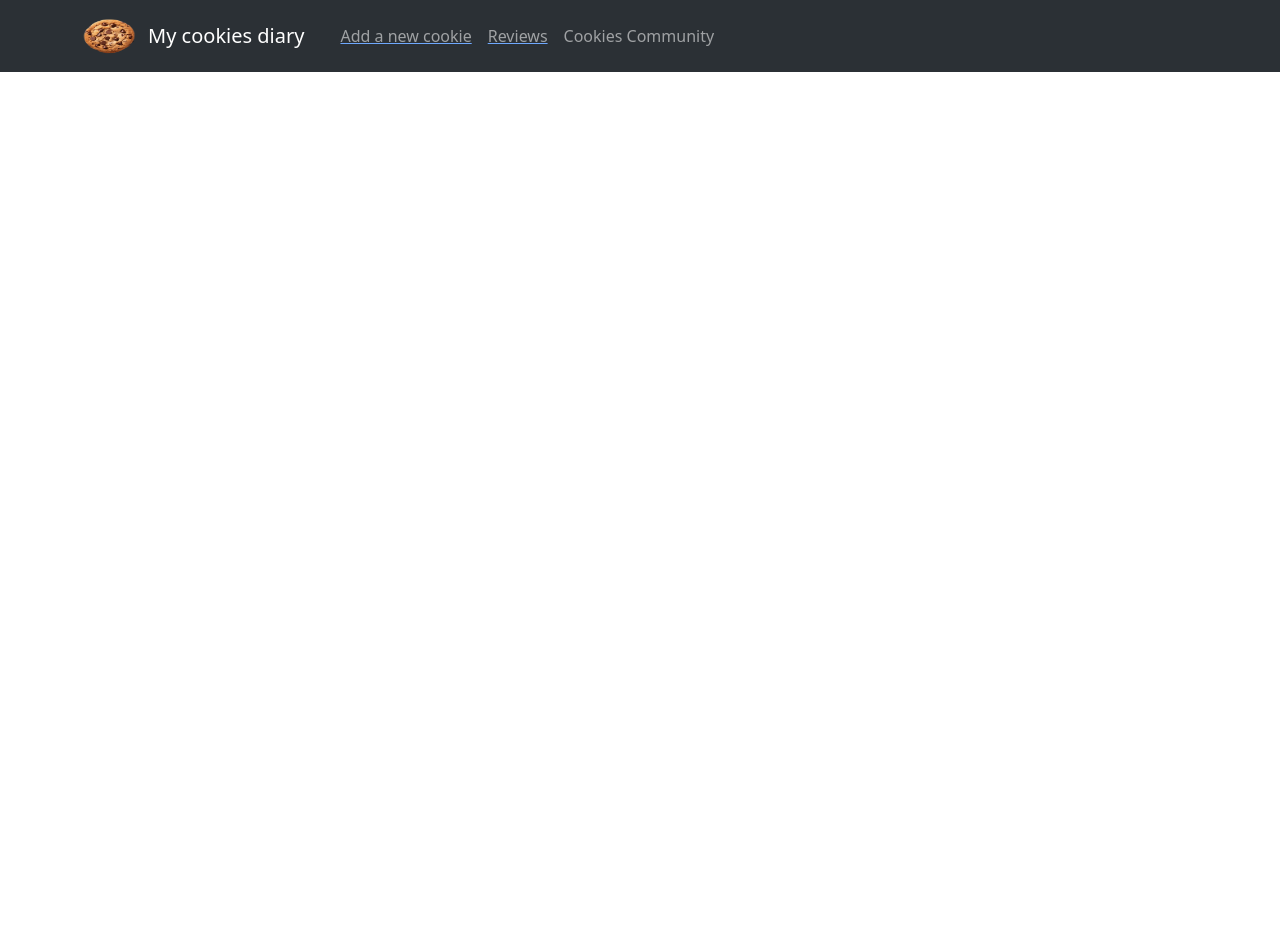
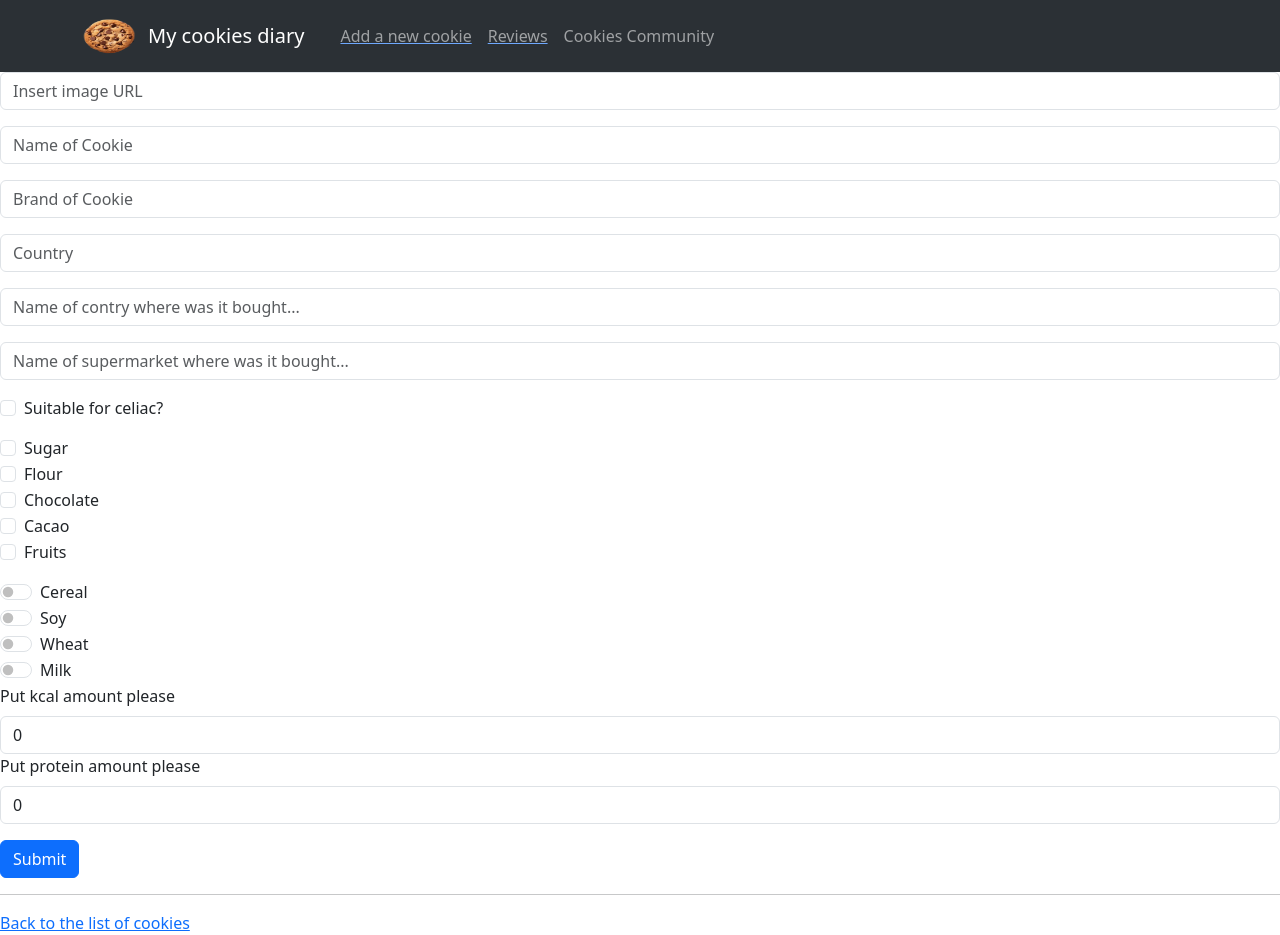
Before and after one commit to CristinaColomoiets/project_2-cookies-app-client, a React (Vite) app: page /cookie/edit/1 in a window 1280 px wide. Before the commit the page ends 800 px from the top, so only its background shows below. Built offline with nearby package versions, Linux system fonts and the light colour scheme; no server answers.

Commit message:
Fixed errors en Form component

```diff
--- a/src/components/CookieCard/CookieCard.jsx
+++ b/src/components/CookieCard/CookieCard.jsx
@@ -26,8 +26,6 @@ const CookieCard = ({ name, imageUrl, brand, id }) => {
                             </Link>
                         </Card.Body>
                     </Col>
-
-
                 </Row>
             </Container>
         </Card>
--- a/src/components/Navbar/Navbar.jsx
+++ b/src/components/Navbar/Navbar.jsx
@@ -28,7 +28,7 @@ const Navigation = () => {
                 <Navbar.Toggle aria-controls="basic-navbar-nav" />
                 <Navbar.Collapse id="basic-navbar-nav">
                     <Nav className="me-auto">
-                        <Link to={`/cookies/add-cookie`}>
+                        <Link to={`/cookie/add-cookie`}>
                             <Nav.Link href="#link" as='span'>Add a new cookie</Nav.Link>
                         </Link>
                         <Link to={`/reviews/all-reviews`}>
--- a/src/components/NewCookieForm/NewCookieForm.jsx
+++ b/src/components/NewCookieForm/NewCookieForm.jsx
@@ -71,8 +71,14 @@ const NewCookieForm = () => {
     const handleCookieFormSubmit = (event) => {
         event.preventDefault()
 
+        const fullCookieData = {
+            ...cookieData,
+            nutrients: nutrientsData,
+            allergen: allergenData
+        }
+
         axios
-            .post(`${API_URL}/cookies`, cookieData)
+            .post(`${API_URL}/cookie`, fullCookieData)
             .then(() => navigate('/'))
             .catch((err) => console.log(err))
 
@@ -82,9 +88,8 @@ const NewCookieForm = () => {
     return (
         <div className='NewCookieForm'>
             <Form onSubmit={handleCookieFormSubmit}>
-                <Form.Group className="mb-3">
+                <Form.Group className="mb-3" controlId="imageUrl">
                     <Form.Control
-                        controlId="image_url"
                         name="imageUrl"
                         placeholder="Insert image URL"
                         type="text"
@@ -93,9 +98,8 @@ const NewCookieForm = () => {
                     />
                 </Form.Group>
 
-                <Form.Group className="mb-3">
+                <Form.Group className="mb-3" controlId="name">
                     <Form.Control
-                        controlId="name"
                         name="name"
                         placeholder="Name of Cookie"
                         type='text'
@@ -104,9 +108,8 @@ const NewCookieForm = () => {
                     />
                 </Form.Group>
 
-                <Form.Group className="mb-3">
+                <Form.Group className="mb-3" controlId="brand">
                     <Form.Control
-                        controlId="brand"
                         name='brand'
                         placeholder="Brand of Cookie"
                         type='text'
@@ -115,9 +118,8 @@ const NewCookieForm = () => {
                     />
                 </Form.Group>
 
-                <Form.Group className="mb-3">
+                <Form.Group className="mb-3" controlId="originCountry">
                     <Form.Control
-                        controlId="originCountry"
                         name='originCountry'
                         placeholder="Country"
                         type='text'
@@ -126,9 +128,8 @@ const NewCookieForm = () => {
                     />
                 </Form.Group>
 
-                <Form.Group className="mb-3">
+                <Form.Group className="mb-3" controlId="buyCountry">
                     <Form.Control
-                        controlId="buyCountry"
                         name='buyCountry'
                         placeholder="Name of contry where was it bought..."
                         type='text'
@@ -137,9 +138,8 @@ const NewCookieForm = () => {
                     />
                 </Form.Group>
 
-                <Form.Group className="mb-3">
+                <Form.Group className="mb-3" controlId="buySupermarket">
                     <Form.Control
-                        controlId="buySupermarket"
                         name='buySupermarket'
                         placeholder="Name of supermarket where was it bought..."
                         type='text'
@@ -148,9 +148,8 @@ const NewCookieForm = () => {
                     />
                 </Form.Group>
 
-                <Form.Group className="mb-3">
+                <Form.Group className="mb-3" controlId="celiac">
                     <Form.Check
-                        controlId="celiac"
                         name='celiac'
                         type="checkbox"
                         label="Suitable for celiac?"
@@ -159,26 +158,27 @@ const NewCookieForm = () => {
                     />
                 </Form.Group>
 
-                <Form.Group className="mb-3">
-                    <Form.Check controlId="ingredients" name="Sugar" type='checkbox' label="Sugar" value="Sugar" checked={cookieData.ingredients.includes('Sugar')} onChange={handleIngredientsChange} />
-                    <Form.Check controlId="ingredients" name="Flour" type='checkbox' label="Flour" value="Flour" checked={cookieData.ingredients.includes('Flour')} onChange={handleIngredientsChange} />
-                    <Form.Check controlId="ingredients" name="Chocolate" type='checkbox' label="Chocolate" value="Chocolate" checked={cookieData.ingredients.includes('Chocolate')} onChange={handleIngredientsChange} />
-                    <Form.Check controlId="ingredients" name="Cacao" type='checkbox' label="Cacao" value="Cacao" checked={cookieData.ingredients.includes('Cacao')} onChange={handleIngredientsChange} />
-                    <Form.Check controlId="ingredients" name="Fruits" type='checkbox' label="Fruits" value="Fruits" checked={cookieData.ingredients.includes('Fruits')} onChange={handleIngredientsChange} />
+                <Form.Group className="mb-3" controlId="ingredients">
+                    <Form.Check  name="Sugar" type='checkbox' label="Sugar" value="Sugar" checked={cookieData.ingredients.includes('Sugar')} onChange={handleIngredientsChange} />
+                    <Form.Check  name="Flour" type='checkbox' label="Flour" value="Flour" checked={cookieData.ingredients.includes('Flour')} onChange={handleIngredientsChange} />
+                    <Form.Check  name="Chocolate" type='checkbox' label="Chocolate" value="Chocolate" checked={cookieData.ingredients.includes('Chocolate')} onChange={handleIngredientsChange} />
+                    <Form.Check  name="Cacao" type='checkbox' label="Cacao" value="Cacao" checked={cookieData.ingredients.includes('Cacao')} onChange={handleIngredientsChange} />
+                    <Form.Check  name="Fruits" type='checkbox' label="Fruits" value="Fruits" checked={cookieData.ingredients.includes('Fruits')} onChange={handleIngredientsChange} />
                 </Form.Group>
 
-                <Form.Group>
-                    <Form.Check controlId="cereal" name='cereal' type="switch" label="Cereal" checked={allergenData.cereal} onChange={handleAllergenChande} />
-                    <Form.Check controlId="soy" name='soy' type="switch" label="Soy" checked={allergenData.soy} onChange={handleAllergenChande} />
-                    <Form.Check controlId="wheat" name='wheat' type="switch" label="Wheat" checked={allergenData.wheat} onChange={handleAllergenChande} />
-                    <Form.Check controlId="milk" name='milk' type="switch" label="Milk" checked={allergenData.milk} onChange={handleAllergenChande} />
+                <Form.Group controlId="allergen">
+                    <Form.Check  name='cereal' type="switch" label="Cereal" checked={allergenData.cereal} onChange={handleAllergenChande} />
+                    <Form.Check  name='soy' type="switch" label="Soy" checked={allergenData.soy} onChange={handleAllergenChande} />
+                    <Form.Check  name='wheat' type="switch" label="Wheat" checked={allergenData.wheat} onChange={handleAllergenChande} />
+                    <Form.Check  name='milk' type="switch" label="Milk" checked={allergenData.milk} onChange={handleAllergenChande} />
                 </Form.Group>
 
-                <Form.Group className="mb-3">
+                <Form.Group className="mb-3" controlId="nutrients" >
                     <Form.Label>{'Put kcal amount please'}</Form.Label>
-                    <Form.Control controlId="nutrients" name='kcal' type="number" value={nutrientsData.kcal} onChange={handleNutrientsChange} />
+                    <Form.Control name='kcal' type="number" value={nutrientsData.kcal} onChange={handleNutrientsChange} />
+
                     <Form.Label>{'Put protein amount please'}</Form.Label>
-                    <Form.Control controlId="nutrients" name='protein' type="number" value={nutrientsData.protein} onChange={handleNutrientsChange} />
+                    <Form.Control name='protein' type="number" value={nutrientsData.protein} onChange={handleNutrientsChange} />
                 </Form.Group>
 
                 <Button type="submit">Submit</Button>
--- a/src/pages/CookiesEditPage/CookiesEdit.jsx
+++ b/src/pages/CookiesEditPage/CookiesEdit.jsx
@@ -1,7 +1,201 @@
+import axios from 'axios'
+import { useEffect, useState } from 'react'
+import {Link, useNavigate, useParams} from 'react-router-dom'
+import { Button, Form } from 'react-bootstrap';
+
+
+const API_URL = "http://localhost:5000"
+
 const CookiesEditPage = () =>{
+
+    const [cookieData, setCookieData] = useState({
+        imageUrl: "",
+        brand: "",
+        name: "",
+        description: "",
+        originCountry: "",
+        buyCountry: "",
+        buySupermarket: "",
+        celiac: false,
+        ingredients: [],
+    })
+
+    const [allergenData, setAllergenData] = useState({
+        cereal: false,
+        soy: false,
+        wheat: false,
+        milk: false
+    })
+
+    const [nutrientsData, setNutrientsData] = useState({
+        kcal: 0,
+        protein: 0,
+    })
+
+    // Ejecutamos la fn que trae los datos de API para Form
+    useEffect(()=>{
+        loadFormData()
+    }, [])
+
+    const {cookieId} = useParams()
+    const navigate = useNavigate()
+
+    // 2. Rellenamos el Form con los datos de API
+    const loadFormData = ()=>{
+        axios
+            .get(`${API_URL}/cookie/${cookieId}`)
+            .then(({data})=> setCookieData(data))
+            .catch(err => console.log(err))
+    }
+
+    const handleInputChange = (event) => {
+        const { name, value, type, checked } = event.target
+        const inputValue = type === 'checkbox' ? checked : value
+        setCookieData({ ...cookieData, [name]: inputValue })
+    }
+
+    const handleAllergenChande = (event) => {
+        const { name, checked } = event.target
+        setAllergenData({ ...allergenData, [name]: checked })
+    }
+
+    const handleNutrientsChange = (event) => {
+        const { name, value } = event.target
+        setNutrientsData({ ...nutrientsData, [name]: value })
+    }
+
+    const handleIngredientsChange = (event) => {
+
+        const { value, checked } = event.target
+        let ingredientsCopy = [];
+        ingredientsCopy = [...cookieData.ingredients, value]
+
+        if (checked) {
+            ingredientsCopy.push(value)
+        } else {
+
+            ingredientsCopy = ingredientsCopy.filter(ingredient => ingredient !== value);
+        }
+        setcookieData({ ...cookieData, ingredients: ingredientsCopy });
+    }
+
+    // Enviamos los datos a API con PUT
+    const handleFormSubmit = ((event)=>{
+        event.preventDefault()
+
+        const fullCookieData = {
+            ...cookieData,
+            nutrients: nutrientsData,
+            allergen: allergenData
+        }
+
+        axios
+            .put(`${API_URL}/cookie/${cookieId}`, fullCookieData)
+            .then(()=>navigate(`/cookie/${cookieId}`))
+            .catch((err) => console.log(err))
+    })
+
+
     return(
         <div>
-            <h1>Soy la CookiesEditPage</h1>
+            <Form onSubmit={handleFormSubmit}>
+                <Form.Group className="mb-3" controlId="imageUrl">
+                    <Form.Control
+                        name="imageUrl"
+                        placeholder="Insert image URL"
+                        type="text"
+                        value={cookieData.imageUrl}
+                        onChange={handleInputChange}
+                    />
+                </Form.Group>
+
+                <Form.Group className="mb-3" controlId="name">
+                    <Form.Control
+                        name="name"
+                        placeholder="Name of Cookie"
+                        type='text'
+                        value={cookieData.name}
+                        onChange={handleInputChange}
+                    />
+                </Form.Group>
+
+                <Form.Group className="mb-3" controlId="brand">
+                    <Form.Control
+                        name='brand'
+                        placeholder="Brand of Cookie"
+                        type='text'
+                        value={cookieData.brand}
+                        onChange={handleInputChange}
+                    />
+                </Form.Group>
+
+                <Form.Group className="mb-3" controlId="originCountry">
+                    <Form.Control
+                        name='originCountry'
+                        placeholder="Country"
+                        type='text'
+                        value={cookieData.originCountry}
+                        onChange={handleInputChange}
+                    />
+                </Form.Group>
+
+                <Form.Group className="mb-3" controlId="buyCountry">
+                    <Form.Control
+                        name='buyCountry'
+                        placeholder="Name of contry where was it bought..."
+                        type='text'
+                        value={cookieData.buyCountry}
+                        onChange={handleInputChange}
+                    />
+                </Form.Group>
+
+                <Form.Group className="mb-3" controlId="buySupermarket">
+                    <Form.Control
+                        name='buySupermarket'
+                        placeholder="Name of supermarket where was it bought..."
+                        type='text'
+                        value={cookieData.buySupermarket}
+                        onChange={handleInputChange}
+                    />
+                </Form.Group>
+
+                <Form.Group className="mb-3" controlId="celiac">
+                    <Form.Check
+                        name='celiac'
+                        type="checkbox"
+                        label="Suitable for celiac?"
+                        checked={cookieData.celiac}
+                        onChange={handleInputChange}
+                    />
+                </Form.Group>
+
+                <Form.Group className="mb-3" controlId="ingredients" >
+                    <Form.Check name="Sugar"     type='checkbox' label="Sugar"     value="Sugar"     checked={cookieData.ingredients.includes('Sugar')} onChange={handleIngredientsChange} />
+                    <Form.Check name="Flour"     type='checkbox' label="Flour"     value="Flour"     checked={cookieData.ingredients.includes('Flour')} onChange={handleIngredientsChange} />
+                    <Form.Check name="Chocolate" type='checkbox' label="Chocolate" value="Chocolate" checked={cookieData.ingredients.includes('Chocolate')} onChange={handleIngredientsChange} />
+                    <Form.Check name="Cacao"     type='checkbox' label="Cacao"     value="Cacao"     checked={cookieData.ingredients.includes('Cacao')} onChange={handleIngredientsChange} />
+                    <Form.Check name="Fruits"    type='checkbox' label="Fruits"    value="Fruits"    checked={cookieData.ingredients.includes('Fruits')} onChange={handleIngredientsChange} />
+                </Form.Group>
+
+                <Form.Group controlId="allergen">
+                    <Form.Check name='cereal' type="switch" label="Cereal" checked={allergenData.cereal} onChange={handleAllergenChande} />
+                    <Form.Check name='soy'    type="switch" label="Soy"    checked={allergenData.soy}    onChange={handleAllergenChande} />
+                    <Form.Check name='wheat'  type="switch" label="Wheat"  checked={allergenData.wheat}  onChange={handleAllergenChande} />
+                    <Form.Check name='milk'   type="switch" label="Milk"   checked={allergenData.milk}   onChange={handleAllergenChande} />
+                </Form.Group>
+
+                <Form.Group className="mb-3" controlId="nutrients">
+                    <Form.Label>{'Put kcal amount please'}</Form.Label>
+                    <Form.Control name='kcal'    type="number" value={nutrientsData.kcal}    onChange={handleNutrientsChange} />
+
+                    <Form.Label>{'Put protein amount please'}</Form.Label>
+                    <Form.Control name='protein' type="number" value={nutrientsData.protein} onChange={handleNutrientsChange} />
+                </Form.Group>
+
+                <Button type="submit">Submit</Button>
+            </Form>
+            <hr />
+            <Link to="/cookie">Back to the list of cookies</Link>
         </div>
     )
 }
--- a/src/routes/AppRoutes.jsx
+++ b/src/routes/AppRoutes.jsx
@@ -4,15 +4,17 @@ import HomePage from './../pages/HomePage/HomePage'
 import CookiesDetailsPage from './../pages/CookiesDetailsPage/CookiesDetails'
 import CookiesFormPage from '../pages/CookiesFormPage/CookiesFormPage'
 import ReviewsPage from './../pages/ReviewsPage/ReviewsPage'
+import CookiesEdit from './../pages/CookiesEditPage/CookiesEdit'
 
 const AppRoutes = () => {
 
   return (
     <Routes>
       <Route path='/' element={<HomePage />} />
-      <Route path='/cookie/:cookieId' element={<CookiesDetailsPage />} />
       <Route path='/cookie/add-cookie' element={<CookiesFormPage />} />
       <Route path='/reviews/all-reviews' element={<ReviewsPage />} />
+      <Route path='/cookie/:cookieId' element={<CookiesDetailsPage />} />
+      <Route path='/cookie/edit/:cookieId' element={<CookiesEdit/>}/>
     </Routes>
   )
 }
```
Also changed, not shown: src/pages/CookiesDetailsPage/CookiesDetails.jsx (+6 -7 lines).
